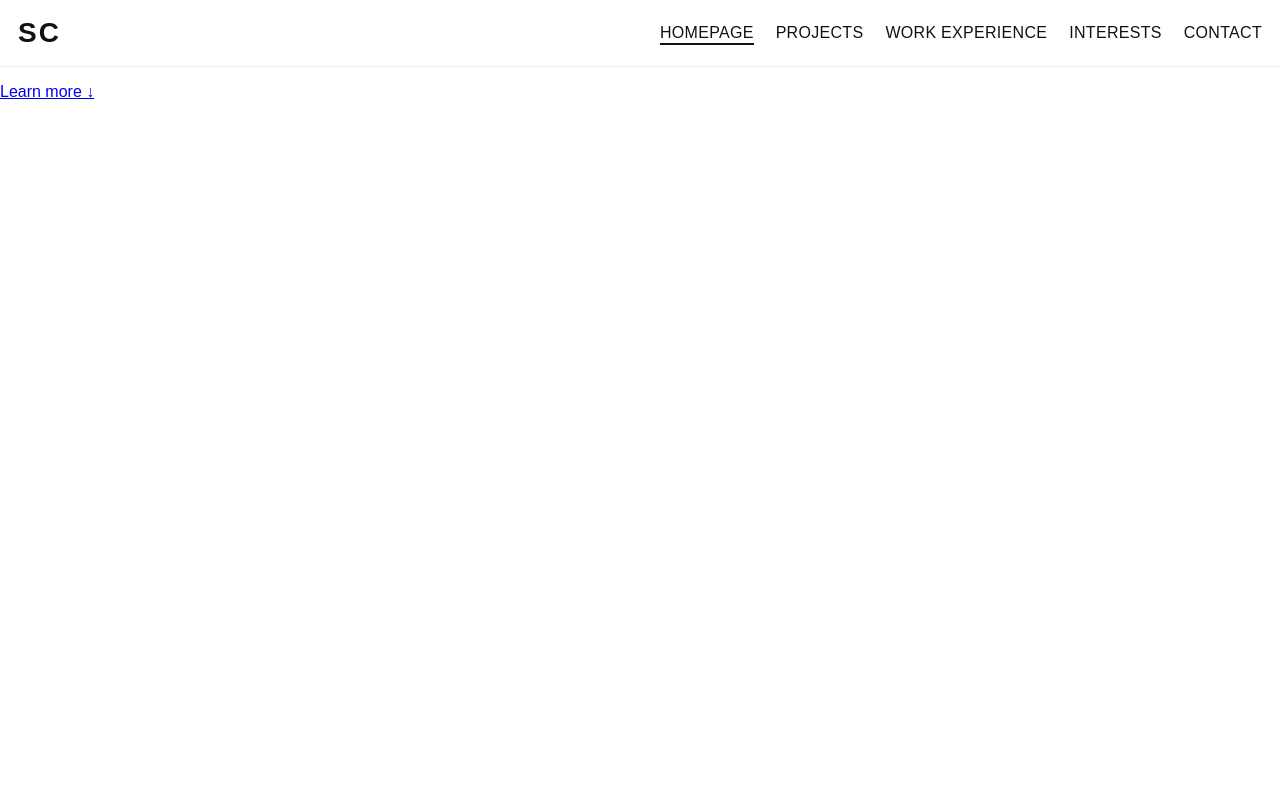
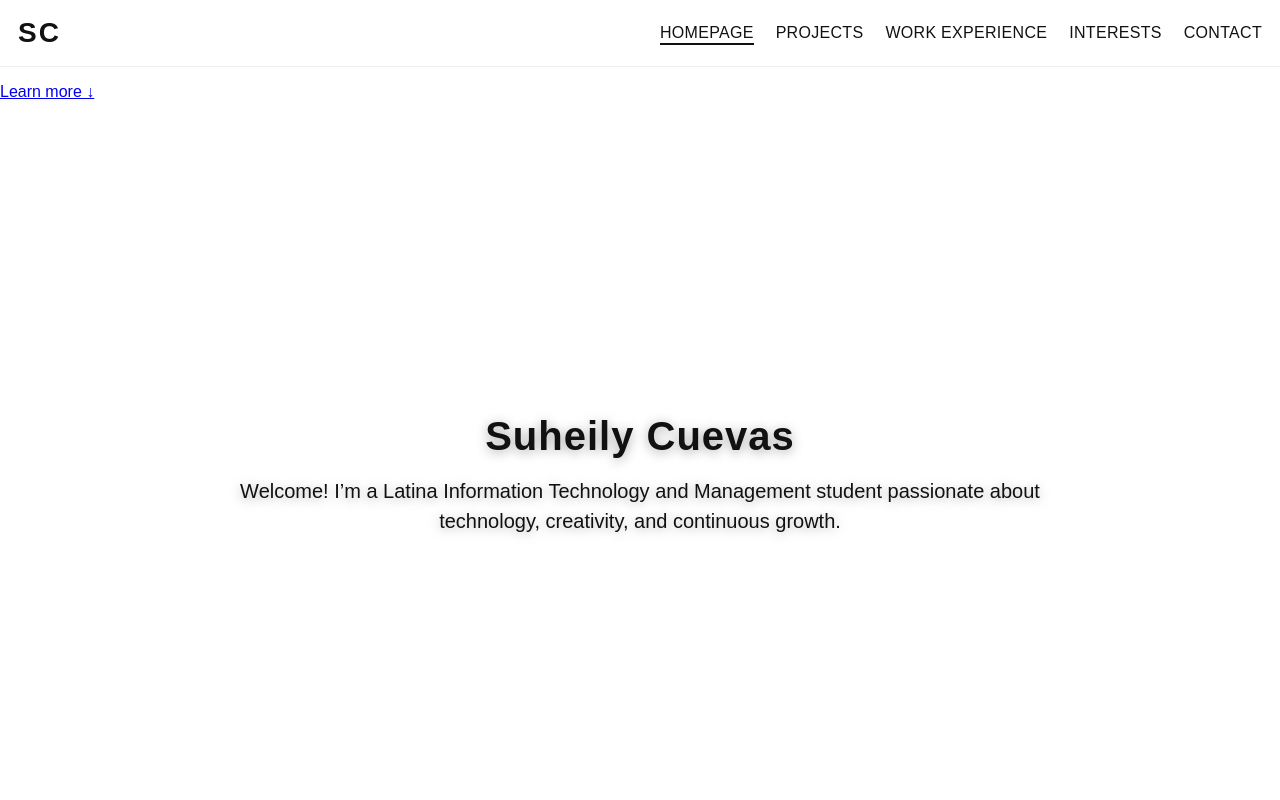
Before and after one commit to scuevas1/Final-Resume, a plain HTML site: page index.html in a window 1280 px wide. Shown: the top 800 px of the page. Drawn offline with Linux system fonts and the light colour scheme.

Commit message:
testing out the fonts sizing  and the fadein. also testing out the coloring to see if i like it

```diff
--- a/style.css
+++ b/style.css
@@ -95,8 +95,26 @@ img {
   justify-content: center;
   text-align: center;
   padding: 0 16px;
-  color: #ffffff;
+  color: #111111;
   opacity: 0;
   transform: translateY(10px);
   animation: heroFade .6s ease-out .1s forwards;
 }
+
+@keyframes heroFade { to { opacity: 1; transform: translateY(0); } }
+
+.home-title {
+  font-family: Arial, Helvetica, sans-serif;
+  font-weight: 600;
+  letter-spacing: 1px;
+  font-size: 40px;
+  margin: 0 0 10px;
+  text-shadow: 0 2px 12px rgba(0,0,0,.35);
+}
+
+.home-sub {
+  font-size: 20px;
+  max-width: 820px;
+  margin: 0 0 18px;
+  text-shadow: 0 2px 12px rgba(0,0,0,.35);
+}
```
